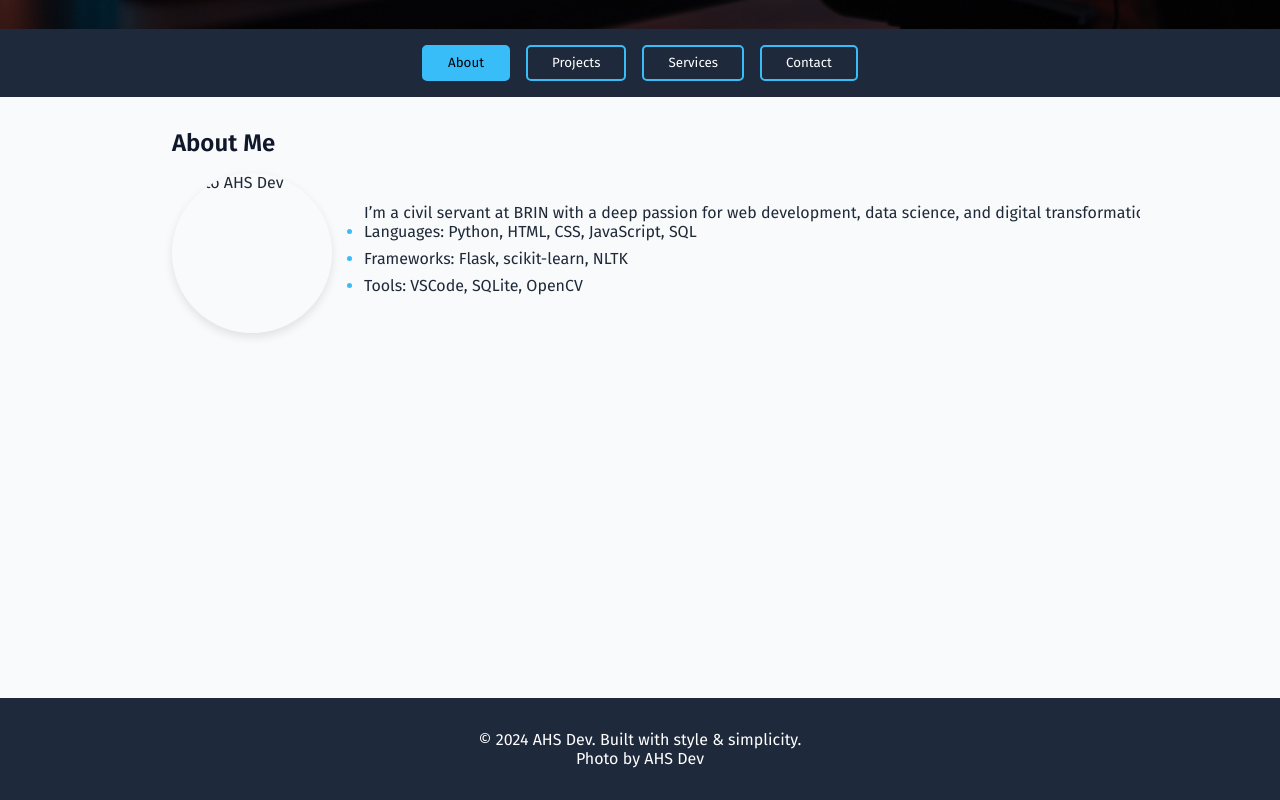
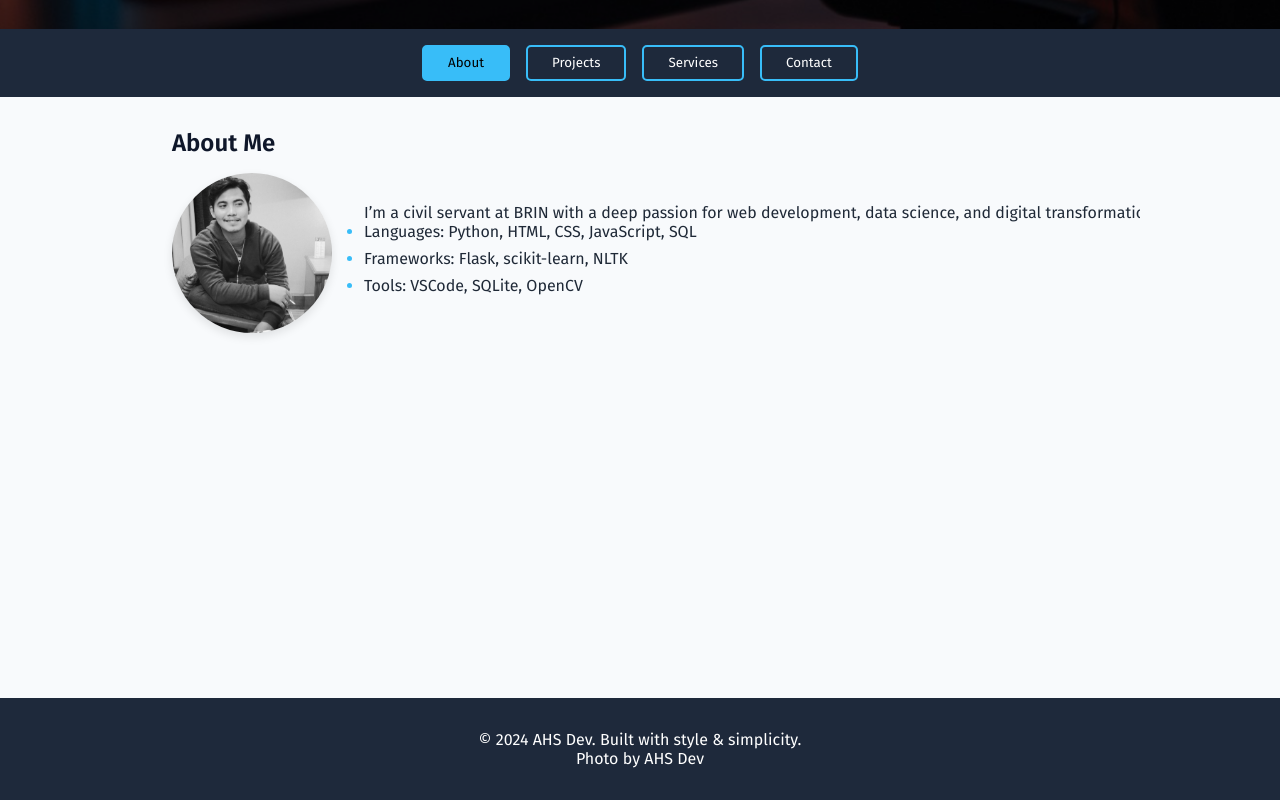
Before and after one commit to ahari88/AHS.Dev, a plain HTML site: page index.html in a window 1280 px wide. Shown: the part 771-1571 px from the top of the page. Drawn offline with nearby package versions, Linux system fonts and the light colour scheme.

Commit message:
Update index.html

```diff
--- a/index.html
+++ b/index.html
@@ -199,7 +199,7 @@
       <section id="about" data-aos="fade-right">
         <h2>About Me</h2>
         <div class="about-wrapper">
-          <img src="image/profilm.jpg" alt="Foto AHS Dev">
+          <img src="profilm.jpg" alt="Foto AHS Dev">
           <div>
             <p>I’m a civil servant at BRIN with a deep passion for web development, data science, and digital transformation.</p>
             <ul>
```
